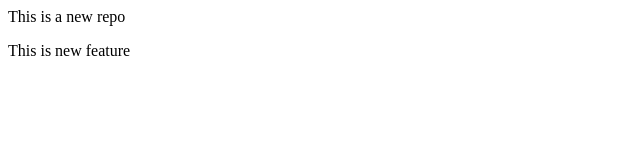
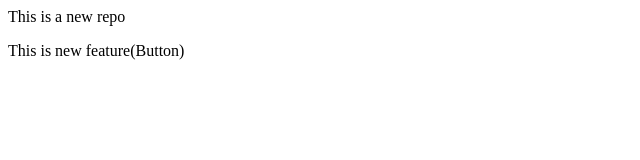
Before and after one commit to piyushahir05/localrepo, a plain HTML site: page index.html in a window 1280 px wide. Shown: the full height of the page, 0-640 px from the left. Drawn offline with Linux system fonts and the light colour scheme.

Commit message:
Added feature2

```diff
--- a/index.html
+++ b/index.html
@@ -1,2 +1,2 @@
 <p>This is a new repo</p>
-<p>This is new feature</p>
+<p>This is new feature(Button)</p>
```
